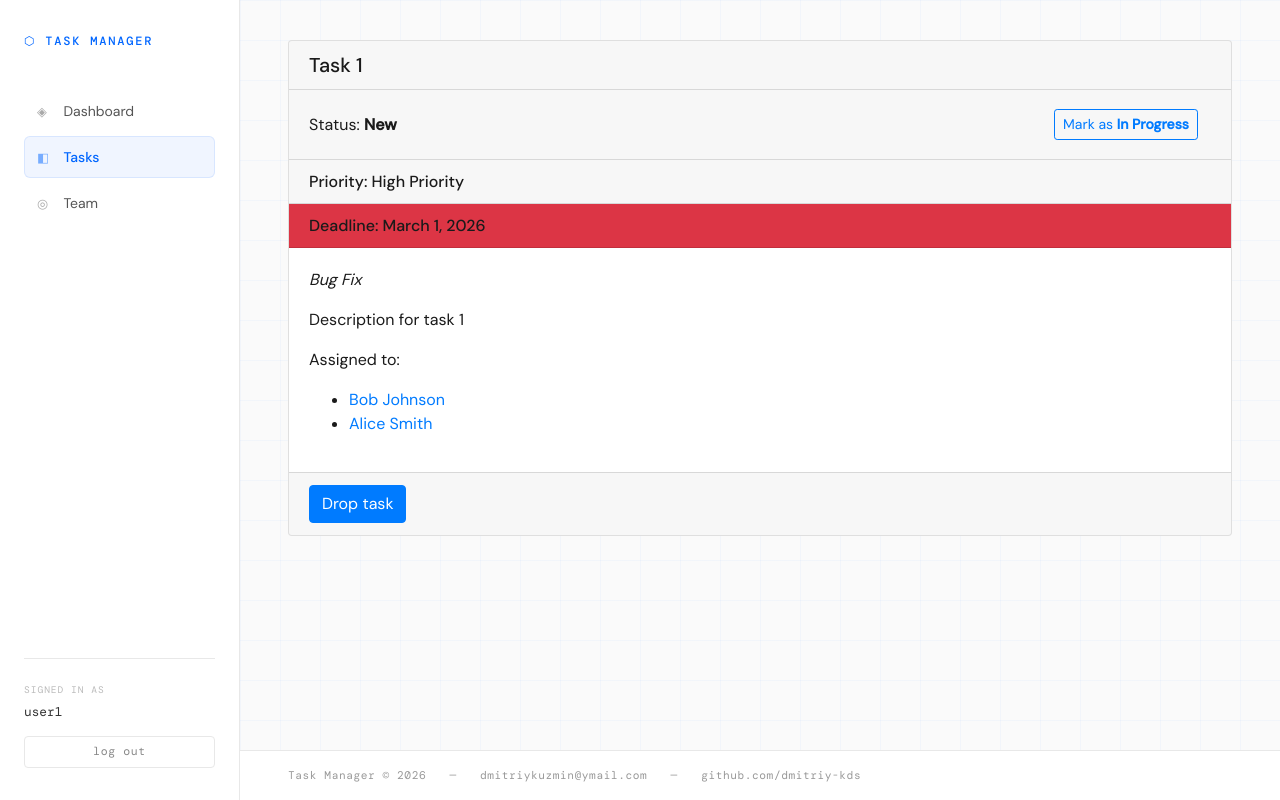
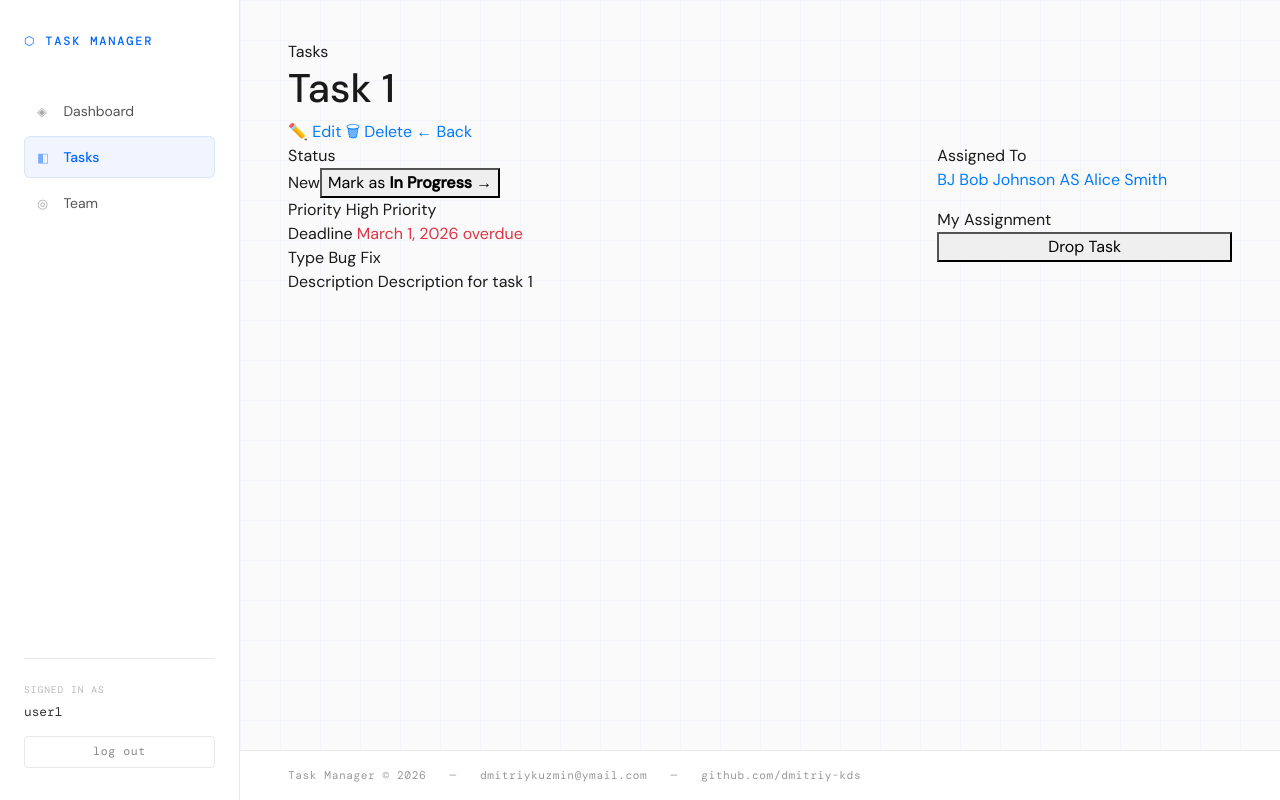
Before and after one commit to dmitriy-kds/it-company, a Django app: page /tasks/1/ in a window 1280 px wide. Run offline with Django 5.2, Linux system fonts and the light colour scheme; a user stored in the database is signed in; data comes from the database, SQL or seed files in the repository; some libraries are stand-ins or nearby versions; some web fonts are replaced.

Commit message:
feat: Style up task detail page

```diff
--- a/templates/task_manager/task_detail.html
+++ b/templates/task_manager/task_detail.html
@@ -1,48 +1,97 @@
 {% extends "base.html" %}
-{% load crispy_forms_filters %}
+
+{% block title %}<title>{{ task.name }} — Task Manager</title>{% endblock %}
 
 {% block content %}
-  <div class="card">
-    <h5 class="card-header">{{ task.name }}</h5>
-    <div class="card-header d-flex justify-content-between align-items-center">
-      <span>Status: <strong>{{ task.status }}</strong></span>
-      <form class="btn" action="{% url 'task_manager:task-toggle-status' pk=task.pk %}" method="POST">
+
+<div class="page-header">
+  <div>
+    <div class="page-label">Tasks</div>
+    <h1 class="page-title">{{ task.name }}</h1>
+  </div>
+  <div class="page-actions">
+    <a href="{% url 'task_manager:task-update' pk=task.pk %}" class="btn-secondary-action">✏️ Edit</a>
+    <a href="{% url 'task_manager:task-delete' pk=task.pk %}" class="btn-secondary-action">🗑 Delete</a>
+    <a href="{% url 'task_manager:task-list' %}" class="btn-secondary-action">← Back</a>
+  </div>
+</div>
+
+<div class="row">
+
+  <!-- Left: main info -->
+  <div class="col-md-8">
+    <div class="detail-card mb-3">
+
+      <div class="detail-row">
+        <span class="detail-label">Status</span>
+        <div class="d-flex align-items-center gap-3">
+          <span class="status-badge status-{{ task.status|lower|slugify }}">{{ task.status }}</span>
+          <form action="{% url 'task_manager:task-toggle-status' pk=task.pk %}" method="POST" class="d-inline">
             {% csrf_token %}
-        <button type="submit" class="btn btn-sm btn-outline-primary">
-          Mark as <strong>{{ task.next_status }}</strong>
+            <button type="submit" class="btn-toggle-status">
+              Mark as <strong>{{ task.next_status }}</strong> →
             </button>
           </form>
         </div>
-    <h6 class="card-header {% if task.priority == 4 %}bg-warning{% endif %}">Priority: {{ task.get_priority_display }}</h6>
-    <h6 class="card-header {% if task.status == "Done" %}{% elif task.deadline < today %}bg-danger{% endif %}">Deadline: {{ task.deadline }}</h6>
-    <div class="card-body">
-      <p class="card-text font-italic">{{ task.task_type }}</p>
-      <p class="card-text">{{ task.description }}</p>
-      <div class="card-yext">
-        <p>Assigned to:</p>
-        <ul>
-          {% for assignee in task.assignees.all %}
-            <li>
-              <a href="{% url 'task_manager:worker-detail' pk=assignee.pk%}">{{ assignee.first_name }} {{ assignee.last_name }}</a>
-            </li>
-          {% endfor %}
-        </ul>
+      </div>
+
+      <div class="detail-row">
+        <span class="detail-label">Priority</span>
+        <span class="{% if task.priority == 4 %}text-warning font-weight-bold{% endif %}">
+          {{ task.get_priority_display }}
+        </span>
+      </div>
+
+      <div class="detail-row">
+        <span class="detail-label">Deadline</span>
+        <span class="mono-text {% if task.status != 'Done' and task.deadline < today %}text-danger{% endif %}">
+          {{ task.deadline }}
+          {% if task.status != 'Done' and task.deadline < today %}
+            <span class="overdue-tag">overdue</span>
+          {% endif %}
+        </span>
+      </div>
+
+      <div class="detail-row">
+        <span class="detail-label">Type</span>
+        <span class="type-badge">{{ task.task_type }}</span>
+      </div>
+
+      <div class="detail-row detail-row-last">
+        <span class="detail-label">Description</span>
+        <span class="detail-description">{{ task.description }}</span>
+      </div>
+
     </div>
   </div>
-    <div class="card-footer">
+
+  <!-- Right: assignees -->
+  <div class="col-md-4">
+    <div class="detail-card mb-3">
+      <div class="detail-section-title">Assigned To</div>
+      {% for assignee in task.assignees.all %}
+        <a href="{% url 'task_manager:worker-detail' pk=assignee.pk %}" class="assignee-row">
+          <span class="assignee-avatar">{{ assignee.first_name|first }}{{ assignee.last_name|first }}</span>
+          <span class="assignee-name">{{ assignee.first_name }} {{ assignee.last_name }}</span>
+        </a>
+      {% empty %}
+        <div class="list-empty" style="padding: 1rem 0;">No assignees yet.</div>
+      {% endfor %}
+    </div>
+
+    <div class="detail-card">
+      <div class="detail-section-title">My Assignment</div>
+      <form action="{% url 'task_manager:task-assign' pk=task.pk %}" method="POST">
+        {% csrf_token %}
         {% if user in task.assignees.all %}
-        <form action="{% url 'task_manager:task-assign' pk=task.pk%}" method="POST">
-          {% csrf_token %}
-          {{ form|crispy }}
-          <input class="btn btn-primary" type="submit" value="Drop task">
+          <button type="submit" class="btn-danger-action" style="width: 100%;">Drop Task</button>
+        {% else %}
+          <button type="submit" class="btn-primary-action" style="width: 100%;">Take Task</button>
+        {% endif %}
       </form>
-      {% else %}
-        <form action="{% url 'task_manager:task-assign' pk=task.pk%}" method="POST">
-          {% csrf_token %}
-          {{ form|crispy }}
-          <input class="btn btn-primary" type="submit" value="Take task">
-        </form>
-      {% endif %}
     </div>
   </div>
+
+</div>
+
 {% endblock %}
```
Lines whose indentation alone changed are shown as unchanged.
